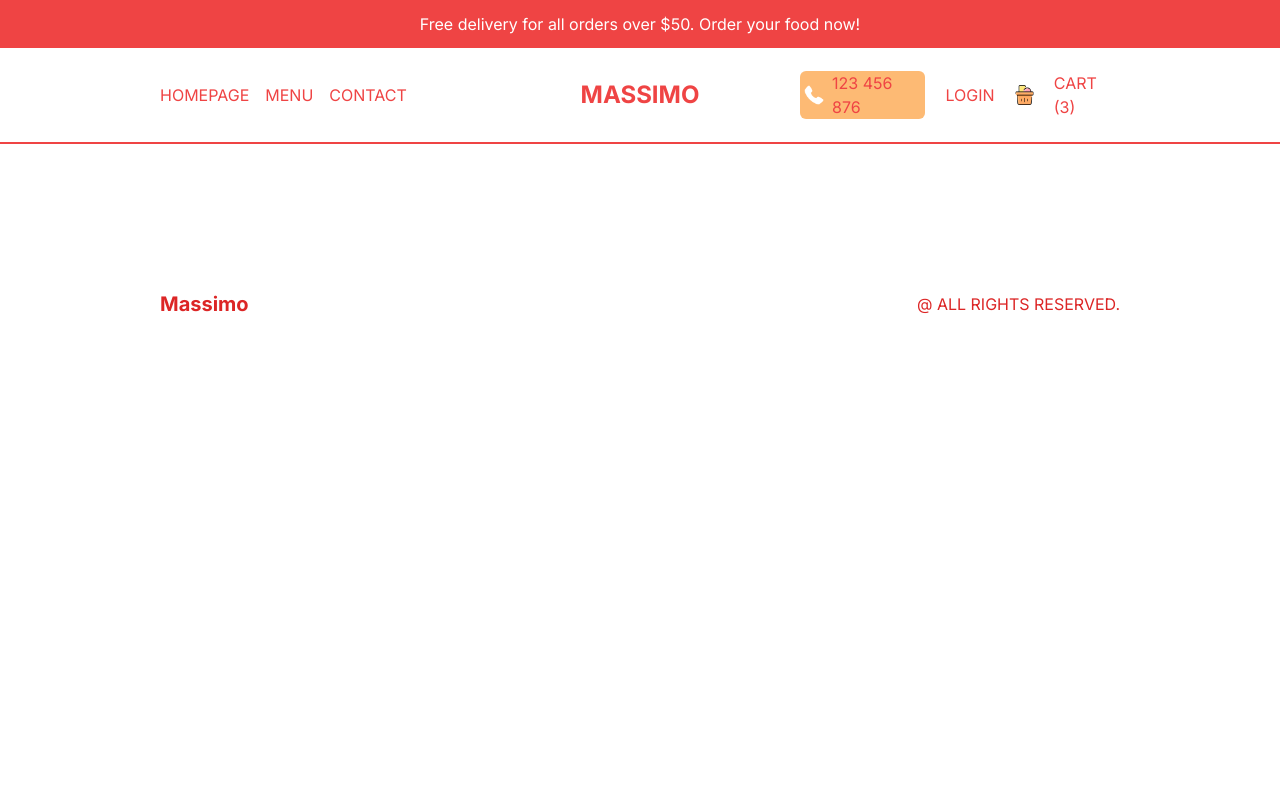
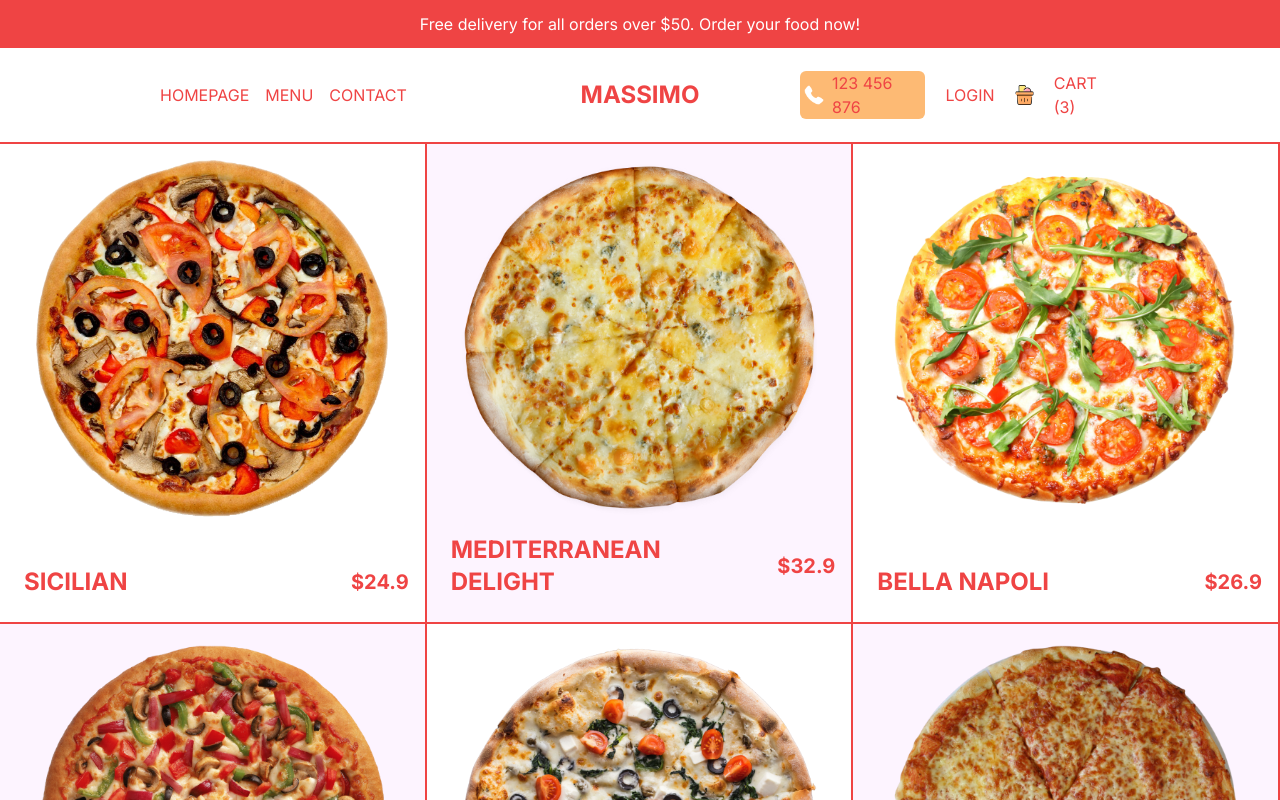
Before and after one commit to keremduman30/restaurant_app_nextjs, a Next.js app: page /menu/1 in a window 1280 px wide. Shown: the top 800 px of the page. Built offline with nearby package versions, Linux system fonts and the light colour scheme.

Commit message:
category page improved

```diff
--- a/src/app/menu/[category]/page.tsx
+++ b/src/app/menu/[category]/page.tsx
@@ -1,7 +1,33 @@
+import { pizzas } from "@/data";
+import Image from "next/image";
+import Link from "next/link";
 import React from "react";
 
 const SingleCategory = () => {
-  return <div></div>;
+  return (
+    <div className="flex flex-wrap text-red-500 ">
+      {pizzas.map((e) => (
+        <Link
+          key={e.id}
+          href={`/product/${e.id}`}
+          className="w-full h-[60vh] border-r-2 border-b-2  border-red-500 sm:w-1/2 lg:w-1/3 p-4 flex flex-col justify-between even:bg-fuchsia-50  group"
+        >
+          {e.img && (
+            <div className="relative h-[80%]">
+              <Image src={e.img} alt="" fill className="object-contain" />
+            </div>
+          )}
+          <div className=" flex items-center justify-between font-bold">
+            <h1 className="text-2xl uppercase p-2">{e.title}</h1>
+            <h2 className="group-hover:hidden text-xl">${e.price}</h2>
+            <button className="hidden group-hover:block uppercase bg-red-500 text-white p-2 rounded-md">
+              Add to card
+            </button>
+          </div>
+        </Link>
+      ))}
+    </div>
+  );
 };
 
 export default SingleCategory;
```
